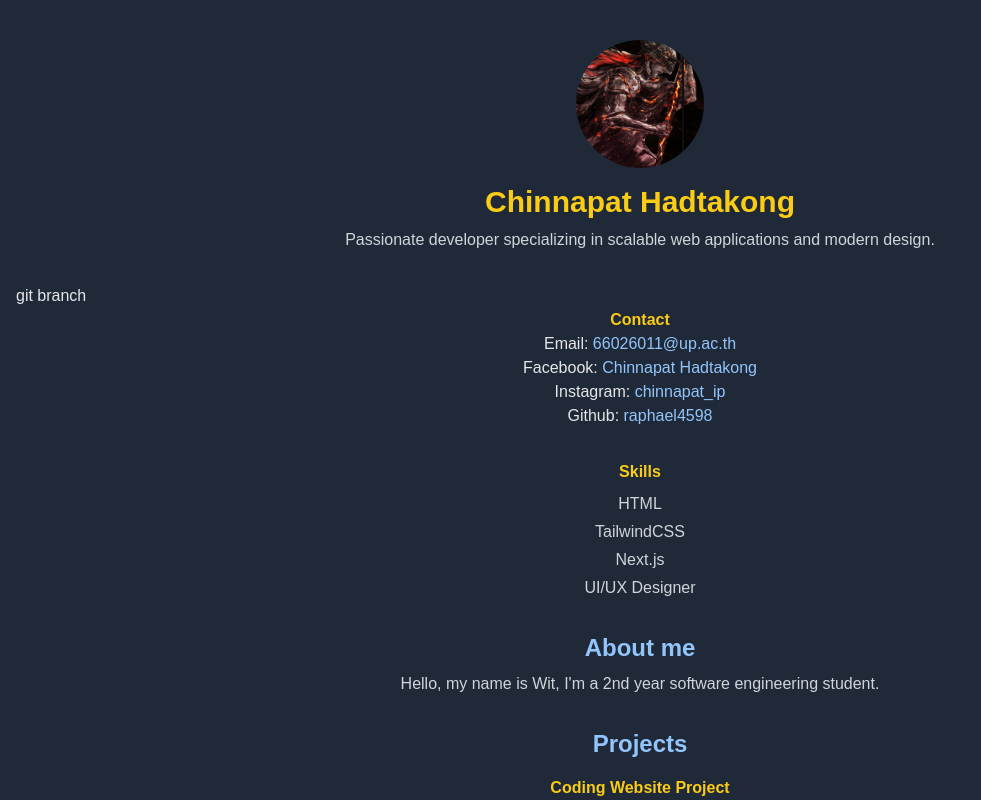
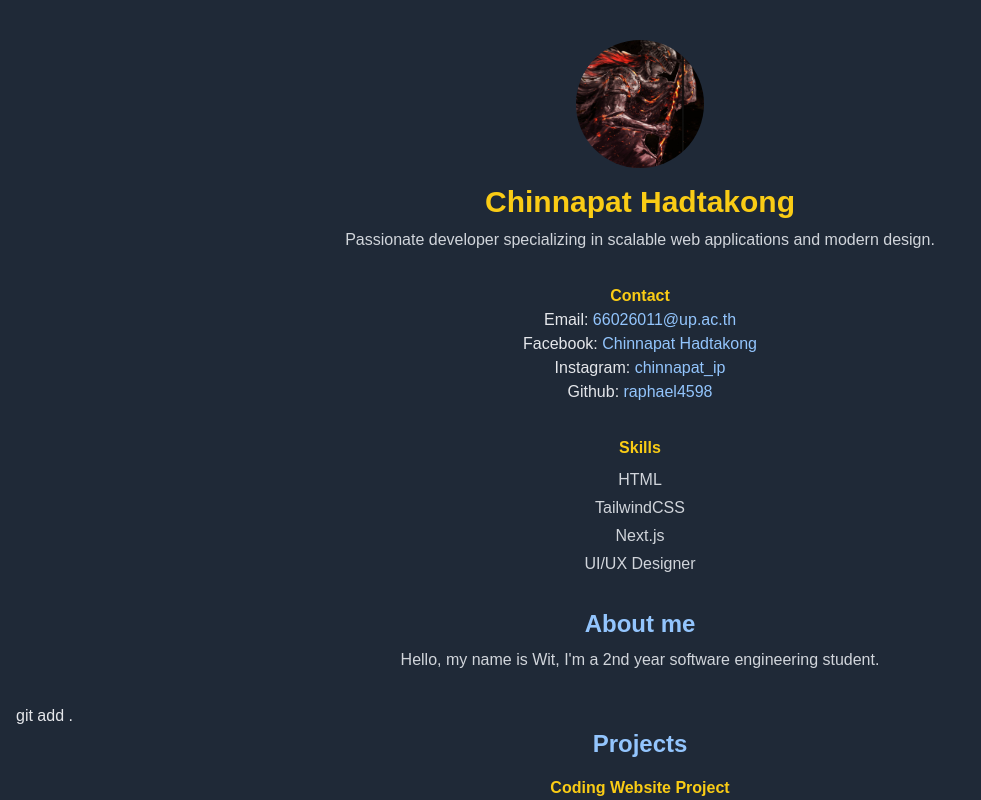
Before and after one commit to raphael4598/Profile-6602611, a Next.js app: page /profile in a window 1280 px wide. Shown: the top 800 px of the page, without its empty margins (0-981 px from the left). Built offline with nearby package versions, Linux system fonts and the light colour scheme.

Commit message:
ข้อความ commit ของคุณ

```diff
--- a/app/profile/page.tsx
+++ b/app/profile/page.tsx
@@ -15,7 +15,6 @@ const ProfilePage = () => {
             Passionate developer specializing in scalable web applications and modern design.
           </p>
         </div>
-        git branch
 
         <div className="text-center mb-8">
           <h2 className="text-yellow-400 font-semibold">Contact</h2>
@@ -41,6 +40,7 @@ const ProfilePage = () => {
             Hello, my name is Wit, I'm a 2nd year software engineering student.
           </p>
         </div>
+        git add .
 
         <div className="text-center">
           <h2 className="text-blue-300 text-2xl font-bold">Projects</h2>
```
